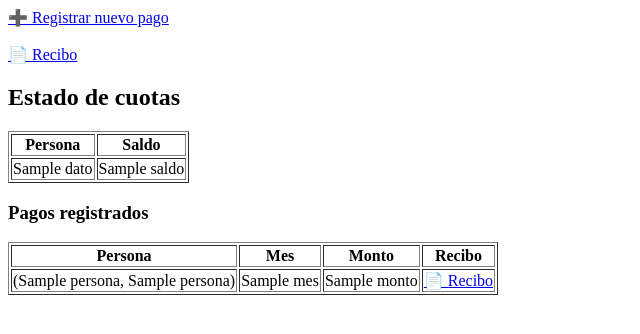
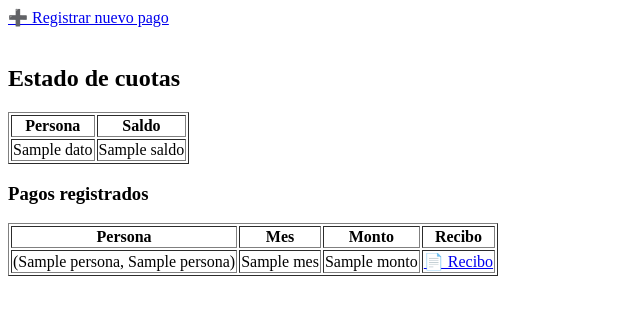
Before and after one commit to DiegoCard97/cuotas-web, a Flask app: template templates/panel.html in a window 1280 px wide. Shown: the top 334 px of the page, without its empty margins (0-640 px from the left). Run offline with Flask 3, Linux system fonts and the light colour scheme; the template is opened without the code that fills it: most values are stand-ins (such as "Sample title", 1, 10 or a date in 2020).

Commit message:
Update panel.html

```diff
--- a/templates/panel.html
+++ b/templates/panel.html
@@ -8,9 +8,6 @@
 <a href="/pago">➕ Registrar nuevo pago</a>
 <br><br>
 
-<a href="/recibo/{{ p.id }}" target="_blank">
-    📄 Recibo
-</a>
 
 <h2>Estado de cuotas</h2>
 
```
